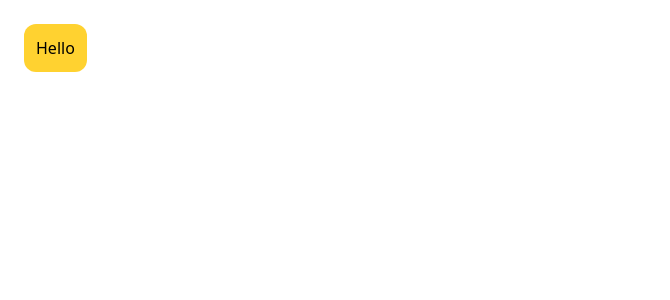
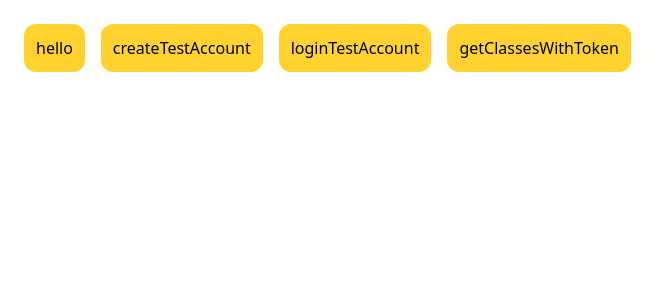
Before and after one commit to etchre/CSE108-Lab8, a React (Vite) app: page /debug in a window 1280 px wide. Shown: the top 300 px of the page, without its empty margins (0-670 px from the left). Built offline with nearby package versions, Linux system fonts and the light colour scheme.

Commit message:
built buttons to test functions of the rest api (starting with student)

```diff
--- /dev/null
+++ b/src/components/debug/ButtonRow.jsx
@@ -0,0 +1,17 @@
+function ButtonRow({color, functions}) {
+  return (
+    <div className="flex justify-start my-2">
+      {functions.map((func, index) => {
+        return <button
+          className={"m-2 p-3 rounded-xl cursor-pointer "+color}
+          onClick={func}
+          key={func.name + index}
+        >
+          {func.name}
+        </button>
+      })}
+    </div>
+  )
+}
+
+export default ButtonRow;
--- a/src/pages/Debug.jsx
+++ b/src/pages/Debug.jsx
@@ -1,16 +1,61 @@
+import ButtonRow from "../components/debug/ButtonRow.jsx";
+import studentAPI from "../functions/studentAPI.js";
+import {useEffect, useState} from "react";
+
 function Debug(){
+
+  const [token, setToken] = useState("");
+
+  useEffect(()=>{
+    console.log(token);
+  }, [])
 
   const hello = () => {
     console.log("hello");
   }
 
+  const createTestAccount = () => {
+    const username = "test"
+    const password = "12345678"
+
+    studentAPI.createAccount({username, password})
+  }
+
+  const loginTestAccount = () => {
+    const username = "test"
+    const password = "12345678"
+
+    studentAPI.login({username, password})
+  }
+
+  const getClassesWithToken = () => {
+    studentAPI.getClasses({token})
+  }
+
+  const enrollInTestClass = () => {
+    const classId = 0
+
+    studentAPI.enroll({token, classId})
+  }
+
+  const unenrollInTestClass = () => {
+    const classId = 0
+
+    studentAPI.unenroll({token, classId})
+  }
+
+  const studentFunctions = [
+    hello,
+    createTestAccount,
+    loginTestAccount,
+    getClassesWithToken,
+
+  ]
+
   return(
     <div className="m-4">
 
-      {/*button row*/}
-      <div className="flex justify-start">
-        <button className="m-2 p-3 rounded-xl bg-amber-300 cursor-pointer" onClick={hello}>Hello</button>
-      </div>
+      <ButtonRow color="bg-amber-300" functions={studentFunctions} />
 
     </div>
   )
```
